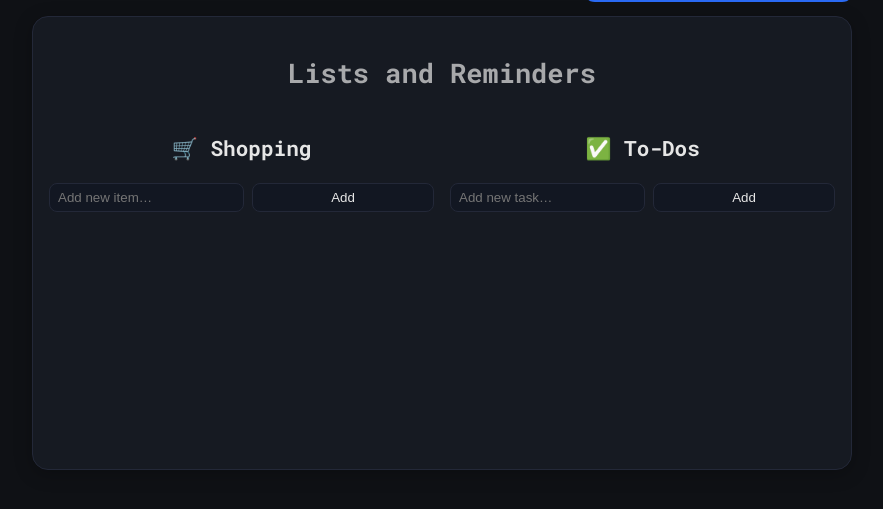
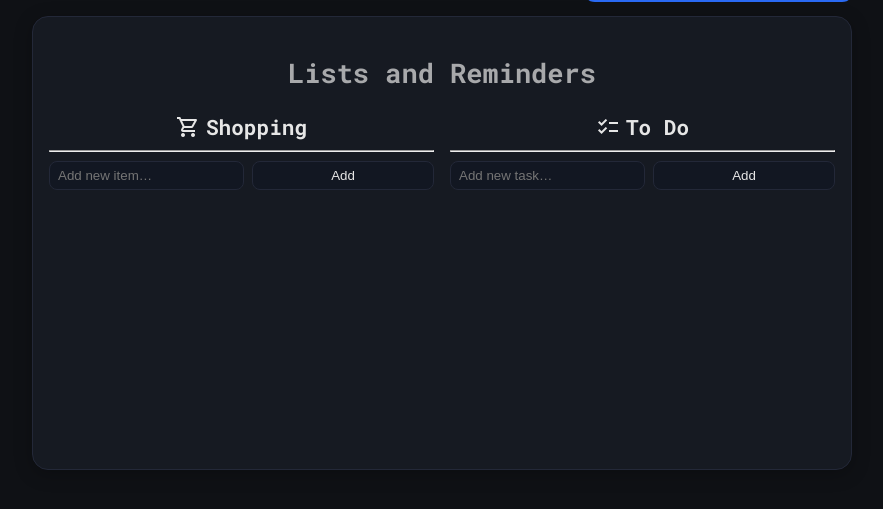
Before and after one commit to puzzled-cat/curly-potato, a Flask app: page / in a window 1280 px wide, after a click on "Lists and Reminders". Shown: the part 136-645 px from the top of the page, without its empty margins (198-1081 px from the left). Run offline with Flask 3, Linux system fonts and the light colour scheme; data that the repository does not hold is empty.

Commit message:
lists redesign - functional

```diff
--- a/static/styles.css
+++ b/static/styles.css
@@ -322,6 +322,17 @@ body {
   margin-bottom: 10px;
 }
 
+.list-col-header h3 {
+  display: flex;
+  align-items: center;
+  justify-content: center;
+  /* center horizontally */
+  gap: 6px;
+  /* space between icon and text */
+  margin: 0;
+  /* optional: reset default h3 margins */
+}
+
 #listSelect {
   flex: 1;
   background: #121722;
@@ -615,6 +626,7 @@ body {
   padding: 6px 8px;
 }
 
+.list-input:hover,
 .tab:hover,
 .list-add-btn:hover {
   background: #1c2230;
--- a/templates/index.html
+++ b/templates/index.html
@@ -95,7 +95,11 @@
         <!-- Shopping -->
         <div class="list-col" data-list="shopping">
           <div class="list-col-header">
-            <h3 style="text-align: center;">🛒 Shopping</h3>
+            <h3>
+              <span class="material-symbols-outlined">shopping_cart</span>
+              Shopping
+            </h3>
+            <hr>
           </div>
 
           <div class="list-add">
@@ -109,7 +113,11 @@
         <!-- To-Dos -->
         <div class="list-col" data-list="todo">
           <div class="list-col-header">
-            <h3 style="text-align: center;">✅ To-Dos</h3>
+            <h3>
+              <span class="material-symbols-outlined">checklist</span>
+              To Do
+            </h3>
+            <hr>
           </div>
 
           <div class="list-add">
```
